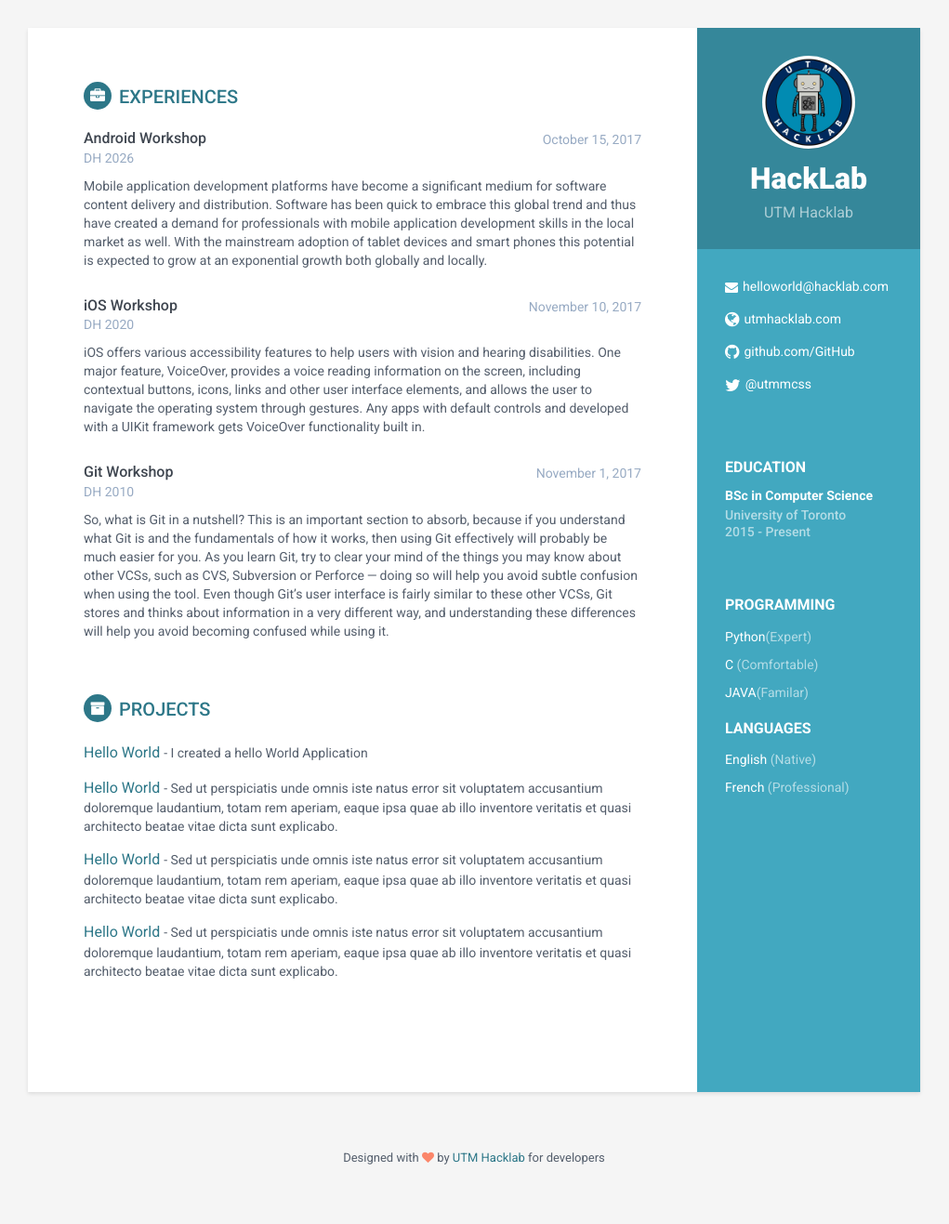
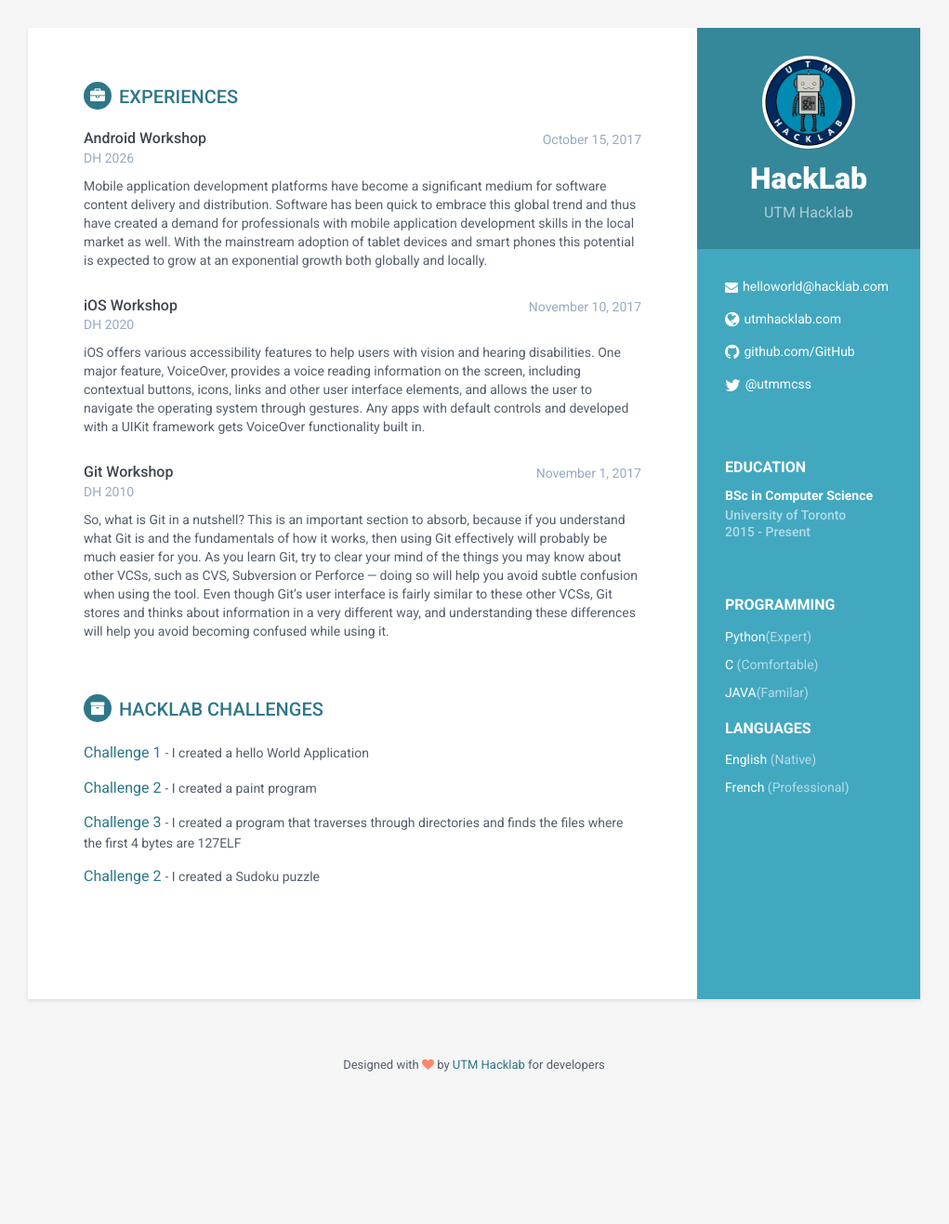
Before and after one commit to SwethaMaramganty/Hacklab, a Jekyll site: the page built from index.html, in a window 1280 px wide. Shown: the whole page at 93% size, without its empty margins (130-1151 px from the left). Built offline with Jekyll 4.4.1, drawn with Linux system fonts in a browser that asks for light colours; after the commit the page ends 1217 px from its top, so only the background shows below that.

Commit message:
Minor fixes

```diff
--- a/_data/project.yml
+++ b/_data/project.yml
@@ -1,15 +1,16 @@
-- name: Hello World
+- name: Challenge 1
   link: #
   description: I created a hello World Application
 
-- name: Hello World
+- name: Challenge 2
   link: #
-  description: Sed ut perspiciatis unde omnis iste natus error sit voluptatem accusantium doloremque laudantium, totam rem aperiam, eaque ipsa quae ab illo inventore veritatis et quasi architecto beatae vitae dicta sunt explicabo.
+  description: I created a paint program
 
-- name: Hello World
+- name: Challenge 3
   link: #
-  description: Sed ut perspiciatis unde omnis iste natus error sit voluptatem accusantium doloremque laudantium, totam rem aperiam, eaque ipsa quae ab illo inventore veritatis et quasi architecto beatae vitae dicta sunt explicabo.
+  description: I created a program that traverses through directories and finds the
+              files where the first 4 bytes are 127ELF
 
-- name: Hello World
+- name: Challenge 2
   link: #
-  description: Sed ut perspiciatis unde omnis iste natus error sit voluptatem accusantium doloremque laudantium, totam rem aperiam, eaque ipsa quae ab illo inventore veritatis et quasi architecto beatae vitae dicta sunt explicabo.
+  description: I created a Sudoku puzzle
--- a/_includes/projects.html
+++ b/_includes/projects.html
@@ -1,5 +1,5 @@
 <section class="section projects-section">
-                <h2 class="section-title"><i class="fa fa-archive"></i>Projects</h2>
+                <h2 class="section-title"><i class="fa fa-archive"></i>Hacklab Challenges</h2>
                {% for project in site.data.project %}
                 <div class="item">
                     <span class="project-title"><a href="{{ project.link}}">{{ project.name }} </a></span> - <span class="project-tagline">{{ project.description }}</span>
```
Also changed, not shown: 1 other file.
